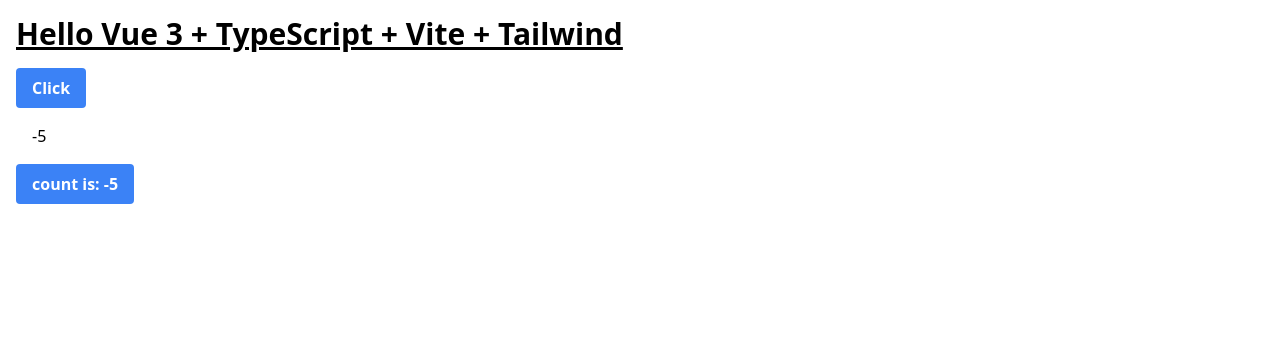
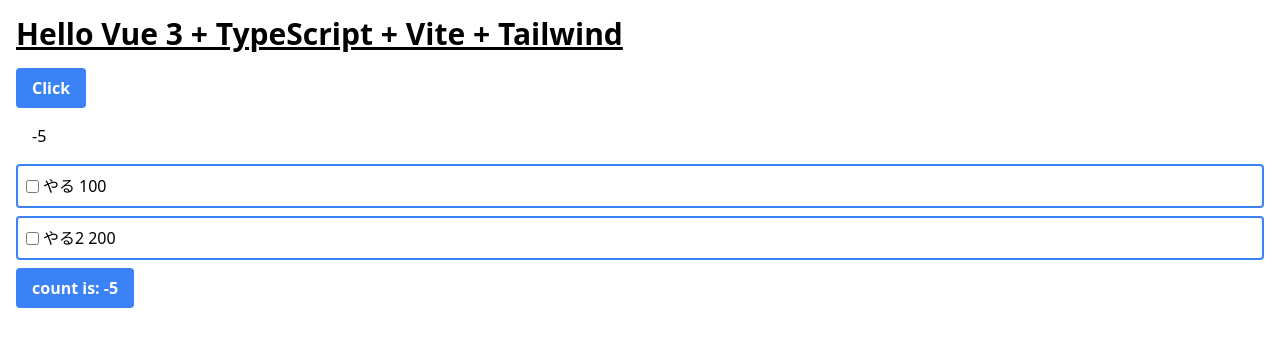
Before and after one commit to spdbear/vue3-practice-wordle, a Vue app: page / in a window 1280 px wide. Shown: the top 346 px of the page. Built offline with nearby package versions, Linux system fonts and the light colour scheme.

Commit message:
TODOリストっぽいのを作る1

```diff
--- a/src/components/HelloWorld.vue
+++ b/src/components/HelloWorld.vue
@@ -1,6 +1,8 @@
 <script setup lang="ts">
 import { ref, onMounted, reactive, readonly } from 'vue'
 import Button from './Button.vue'
+import Todo from './Todo.vue'
+import Todo1 from './Todo.vue'
 
 defineProps<{ msg: string }>()
 
@@ -9,6 +11,19 @@
 const obj = reactive({ count })
 
 const objCopied = readonly(obj)
+
+const todoList = [
+  {
+    text: 'やる',
+    time: 100,
+    checked: false,
+  },
+  {
+    text: 'やる2',
+    time: 200,
+    checked: false,
+  },
+]
 
 onMounted(() => {
   setInterval(() => count.value--, 1000)
@@ -22,6 +37,14 @@
     <div class="m-4">
       {{ obj.count }}
     </div>
+    <template v-for="(todo, index) in todoList">
+      <Todo
+        :index="index"
+        :text="todo.text"
+        :time="todo.time"
+        :initial-checked="todo.checked"
+      ></Todo>
+    </template>
     <Button :text="`count is: ${count}`" @click="obj.count++" />
   </div>
 </template>
--- /dev/null
+++ b/src/components/Todo.vue
@@ -0,0 +1,36 @@
+<script setup lang="ts">
+import { ref, computed } from 'vue'
+const props = defineProps<{
+  index: number
+  text: string
+  time: number
+  initialChecked: boolean
+}>()
+const emit = defineEmits<{ (name: 'click', event: Event): void }>()
+
+const checked = ref(props.initialChecked)
+
+const id = computed(() => props.index.toString())
+
+const handleClick = (e: Event) => {
+  emit('click', e)
+}
+</script>
+
+<template>
+  <div
+    class="flex items-center mt-2 mb-2 p-2 border-solid border-2 border-blue-500 rounded"
+  >
+    <input :id="id" type="checkbox" v-model="checked" />
+    <label :for="id" class="flex">
+      <div class="block ml-1">
+        {{ text }}
+      </div>
+      <div class="block ml-1">
+        {{ time }}
+      </div>
+    </label>
+  </div>
+</template>
+
+<style scoped></style>
```
